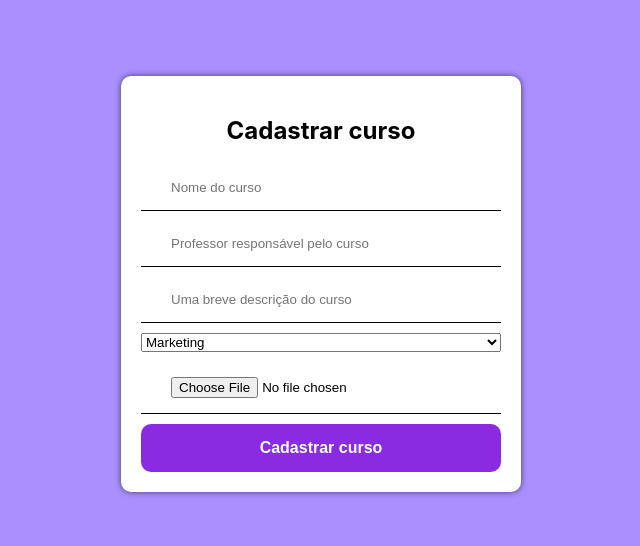
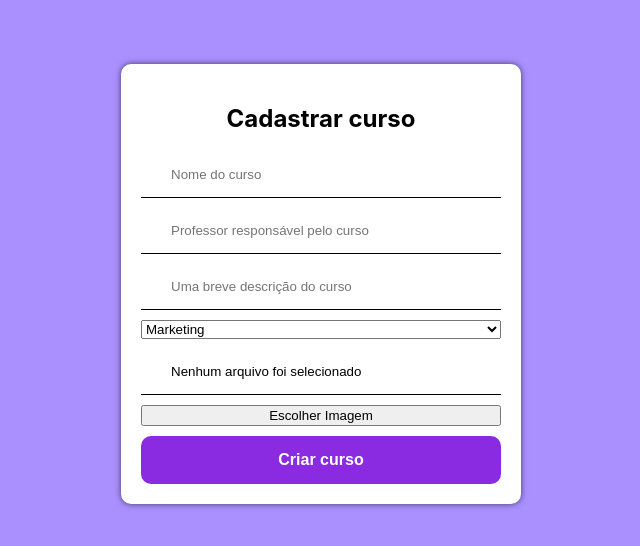
Before and after one commit to JoaoMeirinho/ProcessoSeletivoMind, a Next.js app: page /curso in a window 1280 px wide. Shown: the part 116-662 px from the top of the page, without its empty margins (319-959 px from the left). Built offline with nearby package versions, Linux system fonts and the light colour scheme.

Commit message:
implementando funcionalidade de resgate de dados com base em id para edição dos cursos

```diff
--- a/pages/curso.tsx
+++ b/pages/curso.tsx
@@ -1,4 +1,4 @@
-import { useState } from "react";
+import { useState, useEffect } from "react";
 import Link from "next/link";
 import { setCookie } from "cookies-next";
 import { useRouter } from "next/router";
@@ -13,13 +13,41 @@ export default function CursoPage() {
   const [formData, setFormData] = useState({
     nome: "",
     professor_responsavel: "",
-    categoria: "Marketing",
+    categoria: "",
     descricao: "",
     imagem: "",
   });
 
   const [error, setError] = useState("");
+
   const router = useRouter();
+  const query = router.query;
+  const id = query.id;
+
+  useEffect(() => {
+    (async () => {
+      if (!router.isReady) return;
+      if (id) {
+        const res = await fetch(`/api/curso/getCurso?id=${id}`, {
+          method: "GET",
+        });
+        const cursos = await res.json();
+        console.log(cursos);
+        setFormData({
+          ...formData,
+          nome: cursos.nome,
+          professor_responsavel: cursos.professor_responsavel,
+          categoria: cursos.categoria,
+          descricao: cursos.descricao,
+          imagem: cursos.imagem,
+        });
+      }
+    })();
+    console.log("request feito");
+  }, [router.isReady]);
+
+  console.log(query);
+  console.log(id);
 
   const handleFormEdit = (event, name) => {
     setFormData({ ...formData, [name]: event.target.value });
@@ -42,7 +70,7 @@ export default function CursoPage() {
 
   return (
     <div className={styles.background}>
-      <LoginCard title="Cadastrar curso">
+      <LoginCard title={id ? "Editar curso" : "Cadastrar curso"}>
         <form onSubmit={handleForm} action="" className={styles.form}>
           <Input
             type="text"
@@ -71,33 +99,56 @@ export default function CursoPage() {
             }}
           />
           <select
-            value={formData.categoria === "" ? null : formData.categoria}
+            value={formData.categoria}
             onChange={(e) => {
               handleFormEdit(e, "categoria");
             }}
             required
           >
-            <option selected value="Marketing">
-              Marketing
-            </option>
+            <option value="Marketing">Marketing</option>
             <option value="TI">TI</option>
             <option value="Estatística">Estatística</option>
             <option value="Artes">Artes</option>
           </select>
           <Input
+            style={{ display: "none" }}
             type="file"
             placeholder="Selecione uma imagem que represente o curso"
             required
-            value={formData.imagem}
+            value={undefined}
             onChange={(e) => {
               handleFormEdit(e, "imagem");
             }}
           />
 
-          <Button>Cadastrar curso</Button>
+          <Input
+            type="text"
+            disabled
+            value={formData.imagem || "Nenhum arquivo foi selecionado"}
+            // onChange={(e) => {
+            //   handleFormEdit(e, "imagem");
+            // }}
+          />
+
+          <button
+            type="button"
+            className="fileButton"
+            onClick={(e) => document.querySelector("input[type=file]").click()}
+          >
+            Escolher Imagem
+          </button>
+
+          <Button type="submit">{id ? "Editar curso" : "Criar curso"}</Button>
           {error && <p className={styles.error}>{error}</p>}
         </form>
       </LoginCard>
     </div>
   );
 }
+
+// export async function getStaticProps(context) {
+//   console.log(context.params); // return { movieId: 'Mortal Kombat' }
+//   return {
+//     props: {}, // will be passed to the page component as props
+//   };
+// }
--- a/services/curso.ts
+++ b/services/curso.ts
@@ -7,7 +7,13 @@ export async function createCurso(req: any) {
 }
 
 export async function getCurso(req: any) {
-  // const reqJson = JSON.parse(req.body);
-  const cursos = await Curso.findAll();
+  let cursos;
+  const params = req.query;
+  if (!(JSON.stringify(params) === "{}")) {
+    cursos = await Curso.findByPk(params.id);
+    return cursos;
+  }
+
+  cursos = await Curso.findAll();
   return cursos;
 }
```
Also changed, not shown: src/components/cursoCard/cursoCard.tsx (+7 -0 lines).
